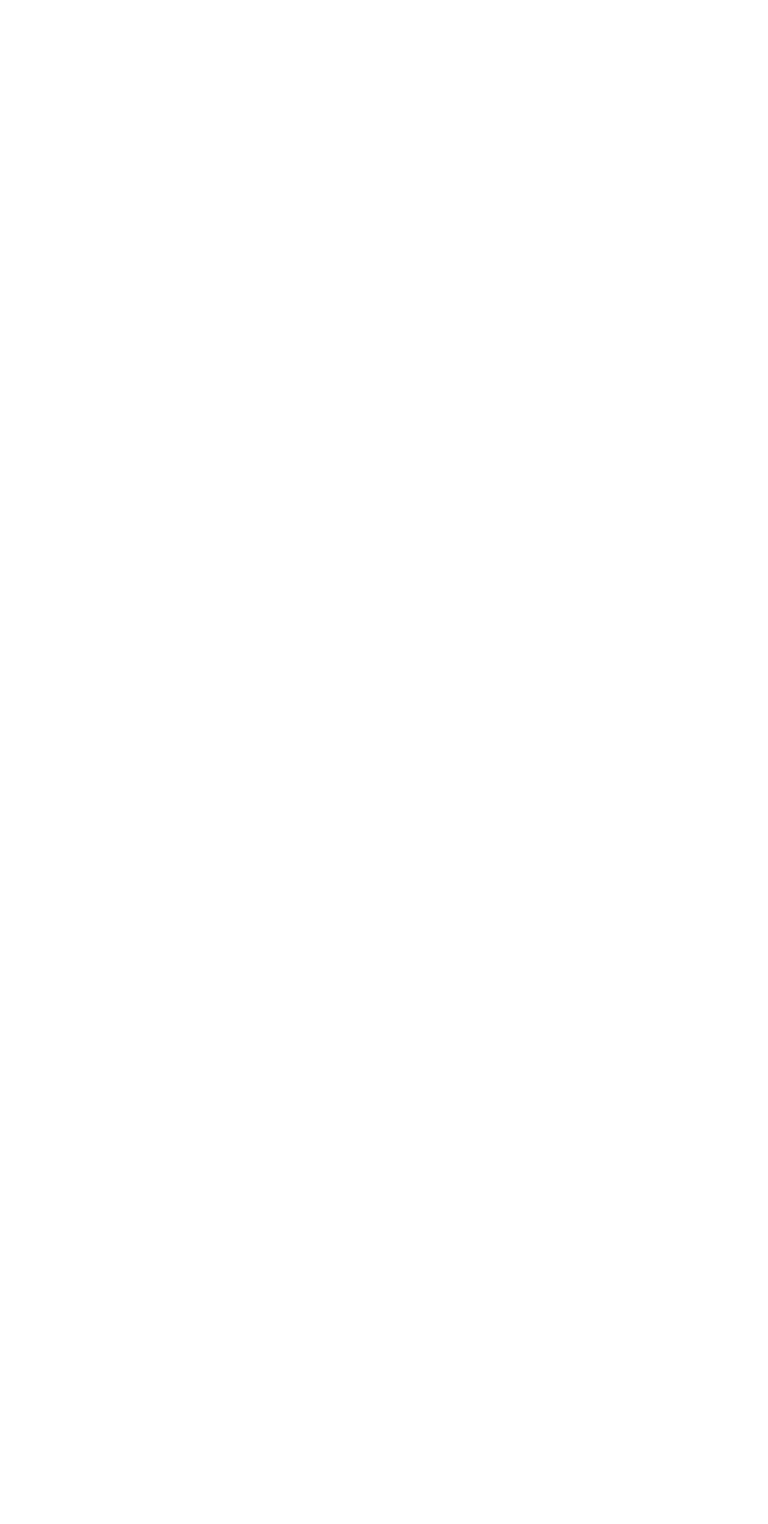
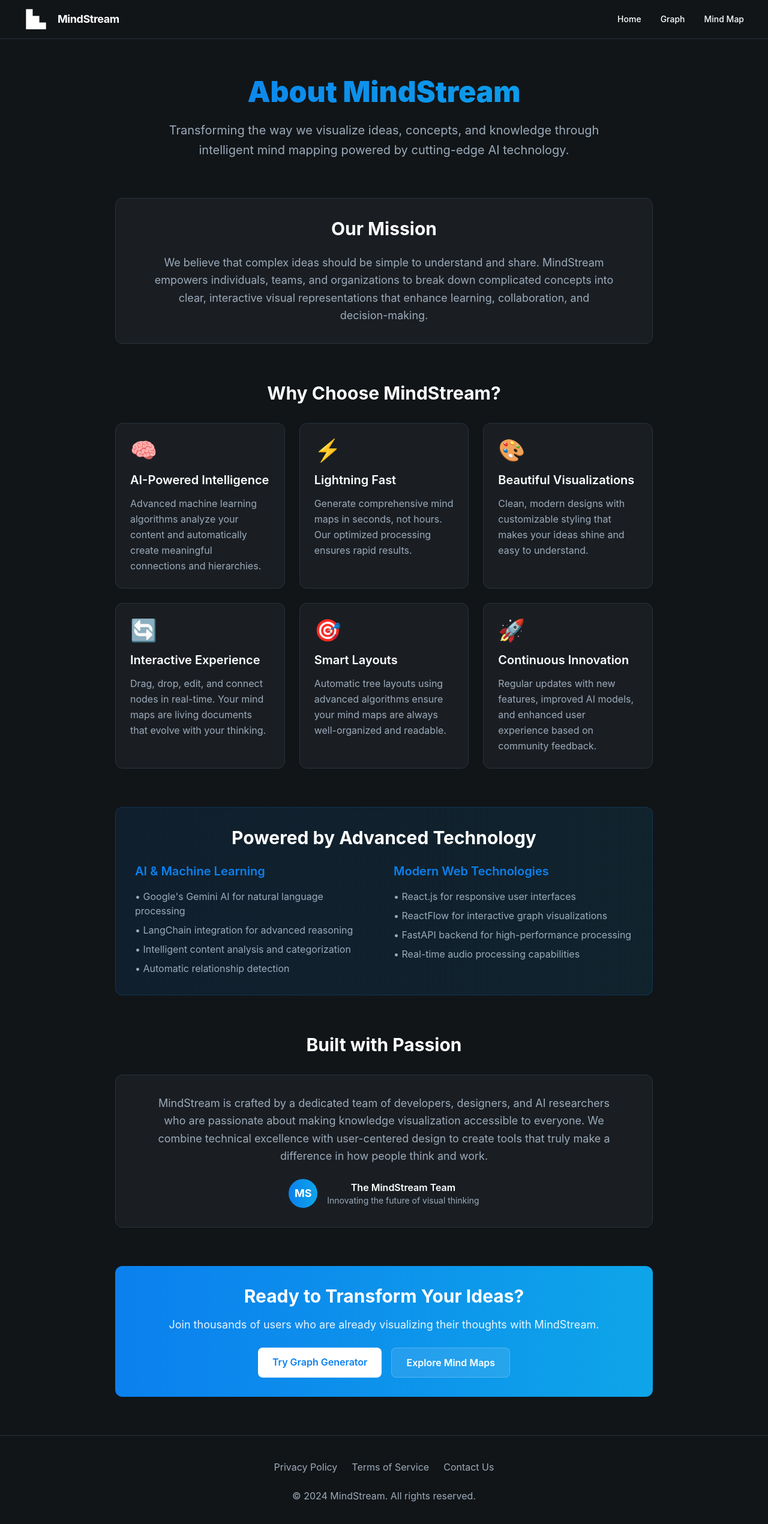
Before and after one commit to AyaanMKhan/MindStream, a React (Vite) app in the folder frontend/: page /about in a window 1280 px wide. Before the commit this address had no page. Shown: the top 2540 px of the page at 60% size. Before the commit the page ends 800 px from the top, so only its background shows below. Built offline with nearby package versions, Linux system fonts and the light colour scheme.

Commit message:
Added About Page

```diff
--- /dev/null
+++ b/frontend/src/AboutPage.jsx
@@ -0,0 +1,183 @@
+import React from 'react';
+import { Link } from 'react-router-dom';
+
+export default function AboutPage() {
+  return (
+    <div className="relative flex w-full min-h-screen flex-col bg-[#111518] text-white" style={{ fontFamily: 'Inter, "Noto Sans", sans-serif' }}>
+      <header className="flex items-center justify-between border-b border-solid border-[#283139] px-10 py-3">
+        <div className="flex items-center gap-4">
+          <div className="h-10 w-10 flex-shrink-0 text-white">
+            <svg viewBox="0 0 48 48" fill="none" xmlns="http://www.w3.org/2000/svg" className="h-full w-full">
+              <path d="M4 4H17.3334V17.3334H30.6666V30.6666H44V44H4V4Z" fill="currentColor" />
+            </svg>
+          </div>
+          <h2 className="text-lg font-bold tracking-tight">MindStream</h2>
+        </div>
+        <div className="flex items-center gap-8">
+          <Link to="/" className="text-sm font-medium hover:text-[#0b80ee] transition-colors">Home</Link>
+          <Link to="/graph" className="text-sm font-medium hover:text-[#0b80ee] transition-colors">Graph</Link>
+          <Link to="/mindmap" className="text-sm font-medium hover:text-[#0b80ee] transition-colors">Mind Map</Link>
+        </div>
+      </header>
+
+      <main className="flex flex-1 flex-col px-10 py-16">
+        <div className="max-w-4xl mx-auto w-full">
+          {/* Hero Section */}
+          <div className="text-center mb-16">
+            <h1 className="text-5xl font-black mb-6 bg-gradient-to-r from-[#0b80ee] to-[#0ea5e9] bg-clip-text text-transparent">
+              About MindStream
+            </h1>
+            <p className="text-xl text-[#9cabba] leading-relaxed max-w-3xl mx-auto">
+              Transforming the way we visualize ideas, concepts, and knowledge through
+              intelligent mind mapping powered by cutting-edge AI technology.
+            </p>
+          </div>
+
+          {/* Mission Section */}
+          <section className="mb-16">
+            <div className="bg-[#1a1e23] border border-[#283139] rounded-xl p-8">
+              <h2 className="text-3xl font-bold mb-6 text-center">Our Mission</h2>
+              <p className="text-lg text-[#9cabba] leading-relaxed text-center max-w-3xl mx-auto">
+                We believe that complex ideas should be simple to understand and share.
+                MindStream empowers individuals, teams, and organizations to break down
+                complicated concepts into clear, interactive visual representations that
+                enhance learning, collaboration, and decision-making.
+              </p>
+            </div>
+          </section>
+
+          {/* Features Grid */}
+          <section className="mb-16">
+            <h2 className="text-3xl font-bold mb-8 text-center">Why Choose MindStream?</h2>
+            <div className="grid md:grid-cols-2 lg:grid-cols-3 gap-6">
+              {[
+                {
+                  icon: "🧠",
+                  title: "AI-Powered Intelligence",
+                  description: "Advanced machine learning algorithms analyze your content and automatically create meaningful connections and hierarchies."
+                },
+                {
+                  icon: "⚡",
+                  title: "Lightning Fast",
+                  description: "Generate comprehensive mind maps in seconds, not hours. Our optimized processing ensures rapid results."
+                },
+                {
+                  icon: "🎨",
+                  title: "Beautiful Visualizations",
+                  description: "Clean, modern designs with customizable styling that makes your ideas shine and easy to understand."
+                },
+                {
+                  icon: "🔄",
+                  title: "Interactive Experience",
+                  description: "Drag, drop, edit, and connect nodes in real-time. Your mind maps are living documents that evolve with your thinking."
+                },
+                {
+                  icon: "🎯",
+                  title: "Smart Layouts",
+                  description: "Automatic tree layouts using advanced algorithms ensure your mind maps are always well-organized and readable."
+                },
+                {
+                  icon: "🚀",
+                  title: "Continuous Innovation",
+                  description: "Regular updates with new features, improved AI models, and enhanced user experience based on community feedback."
+                }
+              ].map((feature, index) => (
+                <div key={index} className="bg-[#1a1e23] border border-[#283139] rounded-xl p-6 hover:border-[#0b80ee] transition-colors">
+                  <div className="text-4xl mb-4">{feature.icon}</div>
+                  <h3 className="text-xl font-semibold mb-3">{feature.title}</h3>
+                  <p className="text-[#9cabba] leading-relaxed">{feature.description}</p>
+                </div>
+              ))}
+            </div>
+          </section>
+
+          {/* Technology Section */}
+          <section className="mb-16">
+            <div className="bg-gradient-to-r from-[#0b80ee]/10 to-[#0ea5e9]/10 border border-[#0b80ee]/20 rounded-xl p-8">
+              <h2 className="text-3xl font-bold mb-6 text-center">Powered by Advanced Technology</h2>
+              <div className="grid md:grid-cols-2 gap-8">
+                <div>
+                  <h3 className="text-xl font-semibold mb-4 text-[#0b80ee]">AI & Machine Learning</h3>
+                  <ul className="space-y-2 text-[#9cabba]">
+                    <li>• Google's Gemini AI for natural language processing</li>
+                    <li>• LangChain integration for advanced reasoning</li>
+                    <li>• Intelligent content analysis and categorization</li>
+                    <li>• Automatic relationship detection</li>
+                  </ul>
+                </div>
+                <div>
+                  <h3 className="text-xl font-semibold mb-4 text-[#0b80ee]">Modern Web Technologies</h3>
+                  <ul className="space-y-2 text-[#9cabba]">
+                    <li>• React.js for responsive user interfaces</li>
+                    <li>• ReactFlow for interactive graph visualizations</li>
+                    <li>• FastAPI backend for high-performance processing</li>
+                    <li>• Real-time audio processing capabilities</li>
+                  </ul>
+                </div>
+              </div>
+            </div>
+          </section>
+
+          {/* Team Section */}
+          <section className="mb-16">
+            <h2 className="text-3xl font-bold mb-8 text-center">Built with Passion</h2>
+            <div className="bg-[#1a1e23] border border-[#283139] rounded-xl p-8 text-center">
+              <p className="text-lg text-[#9cabba] leading-relaxed max-w-3xl mx-auto mb-6">
+                MindStream is crafted by a dedicated team of developers, designers, and AI researchers
+                who are passionate about making knowledge visualization accessible to everyone.
+                We combine technical excellence with user-centered design to create tools that
+                truly make a difference in how people think and work.
+              </p>
+              <div className="flex justify-center items-center gap-4">
+                <div className="w-12 h-12 bg-gradient-to-r from-[#0b80ee] to-[#0ea5e9] rounded-full flex items-center justify-center">
+                  <span className="text-white font-bold text-lg">MS</span>
+                </div>
+                <div>
+                  <p className="font-semibold">The MindStream Team</p>
+                  <p className="text-sm text-[#9cabba]">Innovating the future of visual thinking</p>
+                </div>
+              </div>
+            </div>
+          </section>
+
+          {/* CTA Section */}
+          <section className="text-center">
+            <div className="bg-gradient-to-r from-[#0b80ee] to-[#0ea5e9] rounded-xl p-8">
+              <h2 className="text-3xl font-bold mb-4 text-white">Ready to Transform Your Ideas?</h2>
+              <p className="text-white/90 mb-6 text-lg">
+                Join thousands of users who are already visualizing their thoughts with MindStream.
+              </p>
+              <div className="flex justify-center gap-4">
+                <Link
+                  to="/graph"
+                  className="bg-white text-[#0b80ee] px-6 py-3 rounded-lg font-semibold hover:bg-gray-100 transition-colors"
+                >
+                  Try Graph Generator
+                </Link>
+                <Link
+                  to="/mindmap"
+                  className="bg-white/10 text-white border border-white/20 px-6 py-3 rounded-lg font-semibold hover:bg-white/20 transition-colors"
+                >
+                  Explore Mind Maps
+                </Link>
+              </div>
+            </div>
+          </section>
+        </div>
+      </main>
+
+      <footer className="flex justify-center bg-[#111518] py-10 border-t border-[#283139]">
+        <div className="flex w-full max-w-[960px] flex-col items-center gap-6 text-[#9cabba]">
+          <div className="flex flex-wrap items-center justify-center gap-6">
+            {['Privacy Policy', 'Terms of Service', 'Contact Us'].map((link) => (
+              <a key={link} href="#" className="text-base font-normal hover:text-white transition-colors">
+                {link}
+              </a>
+            ))}
+          </div>
+          <p className="text-base">© 2024 MindStream. All rights reserved.</p>
+        </div>
+      </footer>
+    </div>
+  );
+}
--- a/frontend/src/App.jsx
+++ b/frontend/src/App.jsx
@@ -3,6 +3,7 @@
 import MindMap from './MindMap.jsx'
 import LandingPage from './LandingPage.jsx'
 import GraphPage from './GraphPage.jsx'
+import AboutPage from './AboutPage.jsx'
 
 
 function MindMapApp() {
@@ -142,6 +143,7 @@
         <Route path="/" element={<LandingPage />} />
         <Route path="/mindmap" element={<MindMapApp />} />
         <Route path="/graph" element={<GraphPage />} />
+        <Route path="/about" element={<AboutPage />} />
       </Routes>
     </Router>
   )
--- a/frontend/src/LandingPage.jsx
+++ b/frontend/src/LandingPage.jsx
@@ -14,7 +14,7 @@
           <h2 className="text-lg font-bold tracking-tight">MindStream</h2>
         </div>
         <div className="flex items-center gap-8">
-          <a href="#" className="text-sm font-medium">About</a>
+          <Link to="/about" className="text-sm font-medium hover:text-[#0b80ee] transition-colors">About</Link>
           <Link to="/graph" className="text-sm font-medium hover:text-[#0b80ee] transition-colors">Graph</Link>
           <Link to="/mindmap" className="h-10 rounded-full bg-[#0b80ee] px-4 text-sm font-bold flex items-center">
             Try It Now
```
